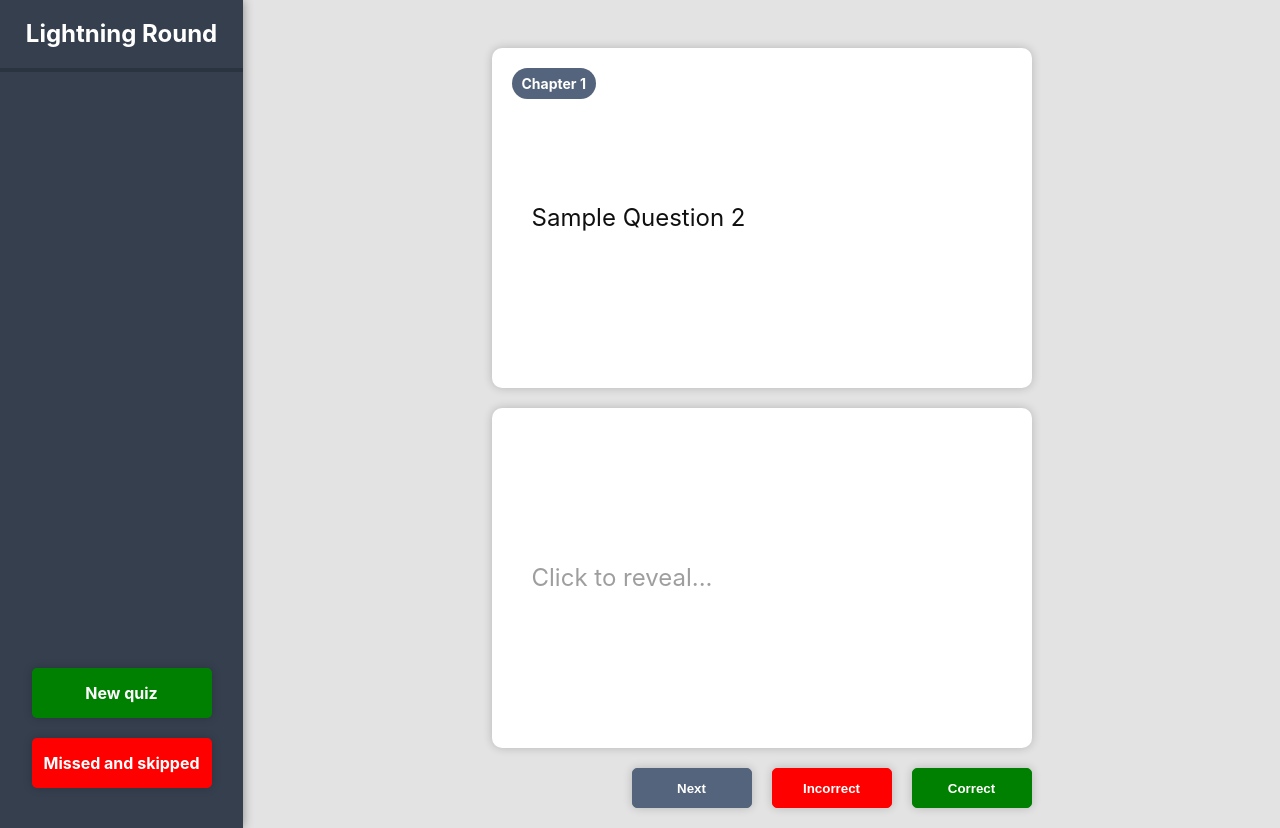
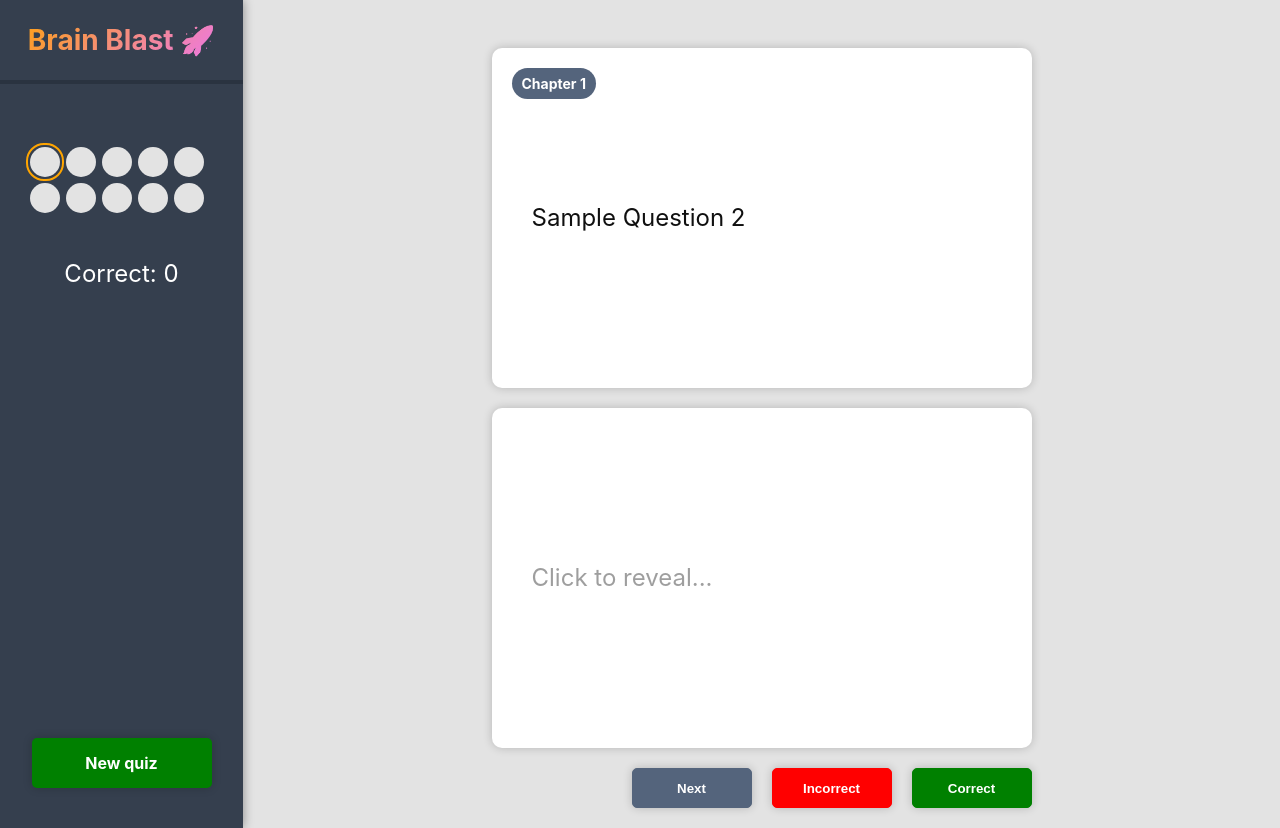
Before and after one commit to travman89/Flash-Cards, a React (Vite) app: page / in a window 1280 px wide. Both pictures are taken after a click on the button "Start Quiz". Built offline with nearby package versions, Linux system fonts and the light colour scheme.

Commit message:
Side Bar Nav functionality

```diff
--- a/src/App.tsx
+++ b/src/App.tsx
@@ -32,6 +32,10 @@ function App() {
           buildQuizfromIncorrectAndSkippedCards={
             buildQuizfromIncorrectAndSkippedCards
           }
+          currentIndex={currentIndex}
+          correctCount={correctCount}
+          quiz={quiz}
+          setCurrentIndex={setCurrentIndex}
         />
         <ContentContainer>
           {screen === SCREENS.QUIZ_BUILDER && (
--- a/src/SideBar/components.tsx
+++ b/src/SideBar/components.tsx
@@ -17,8 +17,10 @@ const SideBarTopSection = styled.div`
 `;
 
 const SideBarTitle = styled.h1`
-  color: #ffffff;
-  font-size: 24px;
+  background: -webkit-linear-gradient(135deg, #ea73ff, #ffa500);
+  -webkit-background-clip: text;
+  -webkit-text-fill-color: transparent;
+  font-size: 28px;
   text-align: center;
 `;
 
@@ -70,6 +72,60 @@ const ButtonCtonainer = styled.div`
   flex-direction: column;
   align-items: center;
 `;
+
+const SelectCardText = styled.p`
+  text-align: left;
+  color: #ffffff;
+  margin: 80px 20px;
+  font-size: 20px;
+`;
+
+const DeckContainer = styled.div`
+  display: flex;
+  position: relative;
+  width: 190px;
+  flex-wrap: wrap;
+  margin: 60px auto 20px;
+`;
+
+const QuizDot = styled.button<{ status: string }>`
+  all: unset;
+  cursor: pointer;
+  width: 30px;
+  height: 30px;
+  border-radius: 15px;
+  margin: 3px;
+  background-color: ${(props) =>
+    props.status === "correct"
+      ? "#008000"
+      : props.status === "incorrect"
+      ? "#ff0000"
+      : "#e3e3e3"};
+  &:active {
+    transform: scale(0.97);
+  }
+`;
+
+const SelectedQuestion = styled.div<{ x: number; y: number }>`
+  width: 34px;
+  height: 34px;
+  border-radius: 18px;
+  border: 2px solid #ffa500;
+  transform: translate(${(props) => props.x}px, ${(props) => props.y}px);
+  transition: all 0.3s;
+  background-color: transparent;
+  position: absolute;
+  top: -1;
+  left: -1;
+  z-index: 100;
+`;
+
+const CorrectText = styled.p`
+  font-size: 24px;
+  color: #ffffff;
+  margin: 40px auto 20px;
+  min-width: 160px;
+`;
 export {
   SideBarContainer,
   SideBarTopSection,
@@ -78,4 +134,9 @@ export {
   QuizSkippedAndMissed,
   BottomSection,
   ButtonCtonainer,
+  SelectCardText,
+  DeckContainer,
+  QuizDot,
+  SelectedQuestion,
+  CorrectText,
 };
--- /dev/null
+++ b/src/SideBar/helpers.ts
@@ -0,0 +1,7 @@
+const findSelectorXY = (index: number) => {
+  const x = (index % 5) * 36 - 1;
+  const y = Math.floor(index / 5) * 36 - 1;
+  return { x, y };
+};
+
+export { findSelectorXY };
--- a/src/SideBar/index.tsx
+++ b/src/SideBar/index.tsx
@@ -1,4 +1,6 @@
+import { useEffect, useState } from "react";
 import { SCREENS } from "../constants";
+import { QuizQuestion } from "../types";
 import {
   SideBarTopSection,
   SideBarTitle,
@@ -7,37 +9,71 @@ import {
   QuizSkippedAndMissed,
   BottomSection,
   ButtonCtonainer,
+  SelectCardText,
+  DeckContainer,
+  QuizDot,
+  SelectedQuestion,
+  CorrectText,
 } from "./components";
+import { findSelectorXY } from "./helpers";
 
 const SideBar = ({
   setScreen,
   screen,
   buildQuizfromIncorrectAndSkippedCards,
+  currentIndex,
+  correctCount,
+  quiz,
+  setCurrentIndex,
 }: {
   setScreen: (screen: SCREENS) => void;
   screen: SCREENS;
   buildQuizfromIncorrectAndSkippedCards: () => void;
+  currentIndex: number;
+  correctCount: number;
+  quiz: QuizQuestion[];
+  setCurrentIndex: (index: number) => void;
 }) => {
+  const [selectorCoords, setSelectorCoords] = useState(
+    findSelectorXY(currentIndex)
+  );
   const goToQuizBuilder = () => {
     setScreen(SCREENS.QUIZ_BUILDER);
   };
+  useEffect(() => {
+    setSelectorCoords(findSelectorXY(currentIndex));
+  }, [currentIndex]);
   return (
     <SideBarContainer>
       <SideBarTopSection>
-        <SideBarTitle>Lightning Round</SideBarTitle>
+        <SideBarTitle>Brain Blast 🚀</SideBarTitle>
       </SideBarTopSection>
 
-      {screen === SCREENS.FLASH_CARDS && (
       <BottomSection>
-          <div></div>
+        {screen === SCREENS.FLASH_CARDS ? (
+          <>
+            <DeckContainer>
+              <SelectedQuestion x={selectorCoords.x} y={selectorCoords.y} />
+              {quiz.map((card, index) => (
+                <QuizDot
+                  key={`dot-${index}`}
+                  status={card.status}
+                  onClick={() => setCurrentIndex(index)}
+                />
+              ))}
+              <CorrectText>Correct: {correctCount}</CorrectText>
+            </DeckContainer>
             <ButtonCtonainer>
               <QuizBuilderButton onClick={goToQuizBuilder}>
                 New quiz
               </QuizBuilderButton>
-            <QuizSkippedAndMissed>Missed and skipped</QuizSkippedAndMissed>
+              {/* <QuizSkippedAndMissed>Missed and skipped</QuizSkippedAndMissed> */}
             </ButtonCtonainer>
+          </>
+        ) : (
+          <SelectCardText>Select your cards and begin your quiz</SelectCardText>
+        )}
       </BottomSection>
-      )}
     </SideBarContainer>
   );
 };
--- a/src/hooks/useQuiz.ts
+++ b/src/hooks/useQuiz.ts
@@ -14,6 +14,8 @@ const useQuiz = (initialCards: FlashCard[]) => {
         status: "unanswered",
       }))
     );
+    setCurrentIndex(0);
+    setCorrectCount(0);
   }, [initialCards]);
 
   const incrementIndex = () => {
@@ -26,6 +28,9 @@ const useQuiz = (initialCards: FlashCard[]) => {
     const updatedCards = [...quiz];
     updatedCards[currentIndex].status = "correct";
     setQuiz(updatedCards);
+    setCorrectCount(
+      updatedCards.filter((cards) => cards.status === "correct").length
+    );
     incrementIndex();
   };
 
```
Lines whose indentation alone changed are shown as unchanged.
